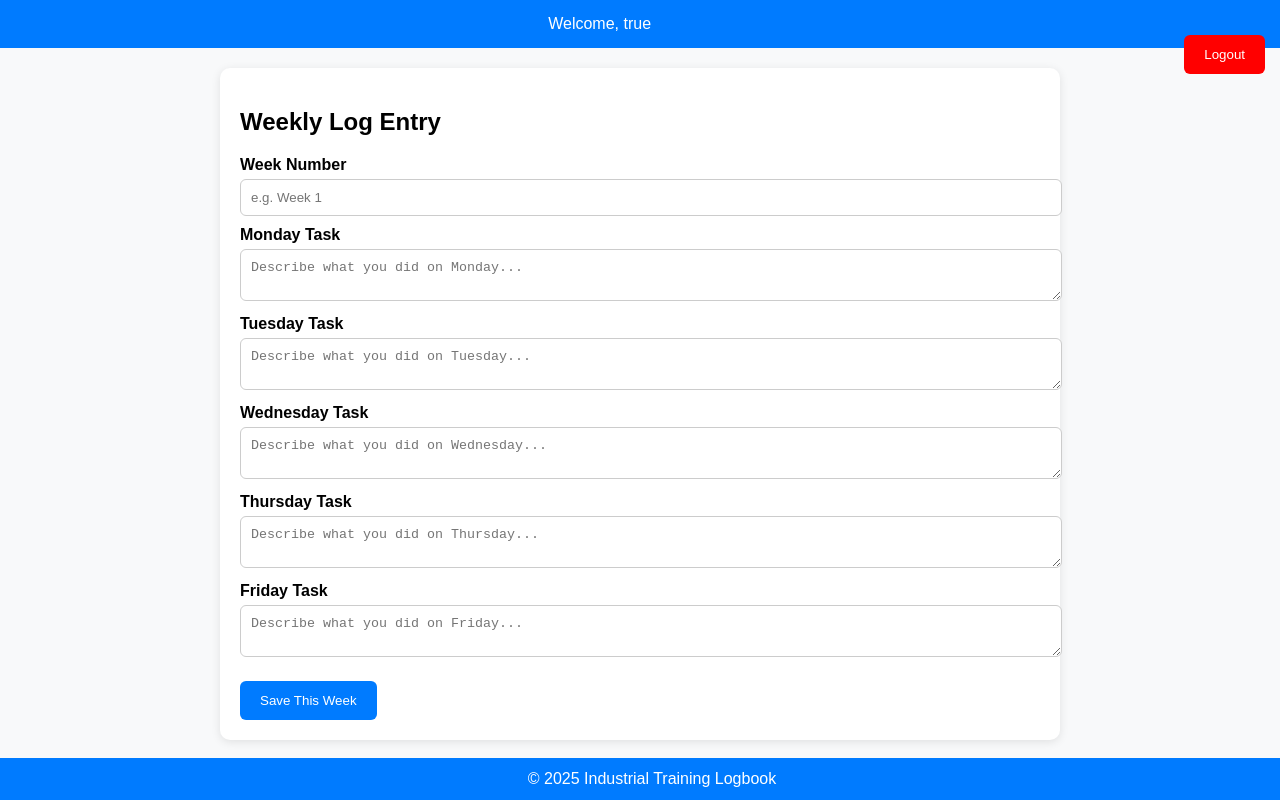
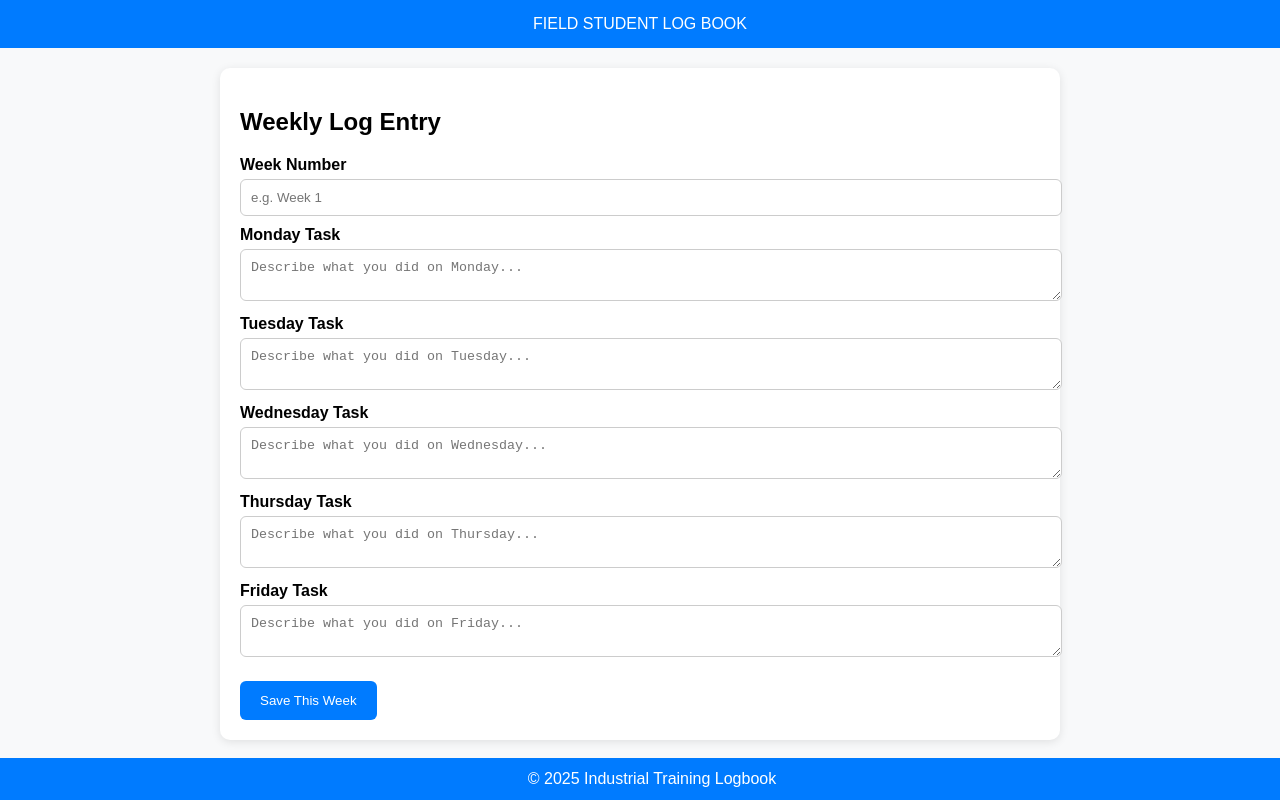
Before and after one commit to Shihab4099/TRAINING, a plain HTML site: page logbook.html in a window 1280 px wide. Drawn offline with Linux system fonts and the light colour scheme; sample sign-in values are in the browser's storage.

Commit message:
Update logbook.html

```diff
--- a/logbook.html
+++ b/logbook.html
@@ -74,8 +74,7 @@
 <body>
 
   <header>
-    <span id="studentName">Student Logbook</span>
-    <button class="logout" onclick="logout()">Logout</button>
+    <span>FIELD STUDENT LOG BOOK</span>
   </header>
 
   <div class="container">
```
